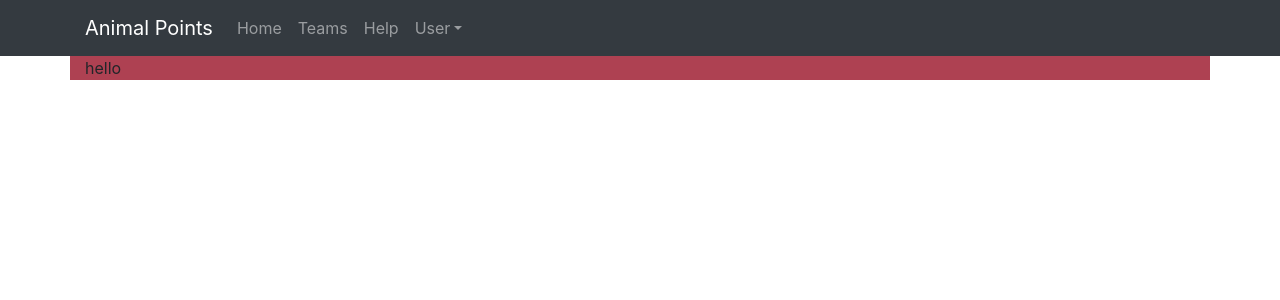
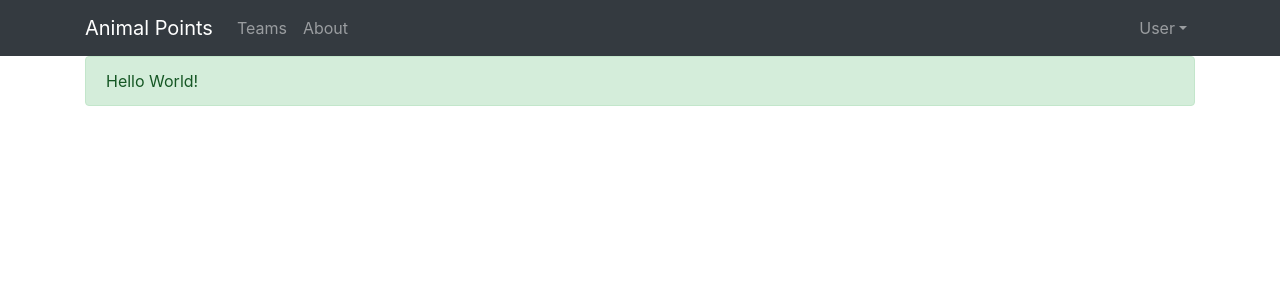
Before and after one commit to ZGoldenblue/AnimalPointsUI, a React (Create React App) app: page / in a window 1280 px wide. Shown: the top 300 px of the page. Built offline with nearby package versions, Linux system fonts and the light colour scheme.

Commit message:
Updating main app page to use react-bootstrap

```diff
--- a/src/App.js
+++ b/src/App.js
@@ -1,4 +1,8 @@
-import 'bootstrap/dist/css/bootstrap.min.css';
+import Navbar from 'react-bootstrap/Navbar';
+import Nav from 'react-bootstrap/Nav';
+import NavDropdown from 'react-bootstrap/NavDropdown';
+import Alert from 'react-bootstrap/Alert';
+import Container from 'react-bootstrap/Container';
 import React, { Component } from 'react';
 import './App.css';
 
@@ -7,32 +11,28 @@ class App extends Component {
   render() {
     return (
       <div>
-        <nav className="navbar navbar-expand-sm bg-dark navbar-dark">
-          <div className="container">
-            <div className="navbar-nav">
-
-              <a className="navbar-brand" href="/">Animal Points</a>
-              <a className="nav-item nav-link" href="#home">Home</a>
-              <a className="nav-item nav-link" href="#teams">Teams</a>
-              <a className="nav-item nav-link" href="#help">Help</a>
-              <div className="dropdown">
-                {/*eslint-disable-next-line*/}
-                <a className="nav-item nav-link dropdown-toggle"
-                data-toggle="dropdown" id="userDropdown"
-                aria-haspopup="true" aria-expanded="false"
-                href="#">User</a>
-                <div className="dropdown-menu" aria-labelledby="userDropdown">
-                  <a className="dropdown-item" href="#userProfile">Profile</a>
-                  <a className="dropdown-item" href="#userSettings">Settings</a>
-                  <a className="dropdown-item" href="#userLogOut">Log Out</a>
-                </div>
-              </div>
-            </div>
-          </div>
-        </nav> {/*Navbar*/}
-        <div className="container App-contentPane" >
-            hello
-        </div>
+        <Navbar bg="dark" variant="dark" expand="sm">
+          <Container>
+            <Navbar.Brand href="#home">Animal Points</Navbar.Brand>
+            <Navbar.Toggle aria-controls="basic-navbar-nav" />
+            <Navbar.Collapse id="basic-navbar-nav">
+              <Nav className="mr-auto">
+                <Nav.Link href="#link">Teams</Nav.Link>
+                <Nav.Link href="#link">About</Nav.Link>
+              </Nav>
+              <Nav>
+                <NavDropdown title="User" id="user-dropdown">
+                  <NavDropdown.Item href="#user/profile">Profile</NavDropdown.Item>
+                  <NavDropdown.Item href="#user/settings">Settings</NavDropdown.Item>
+                  <NavDropdown.Item href="#user/logout">Log Out</NavDropdown.Item>
+                </NavDropdown>
+              </Nav>
+          </Navbar.Collapse>
+          </Container>
+        </Navbar>
+        <Container>
+          <Alert variant='success'>Hello World!</Alert>
+        </Container>
       </div>
     );
   }
```
